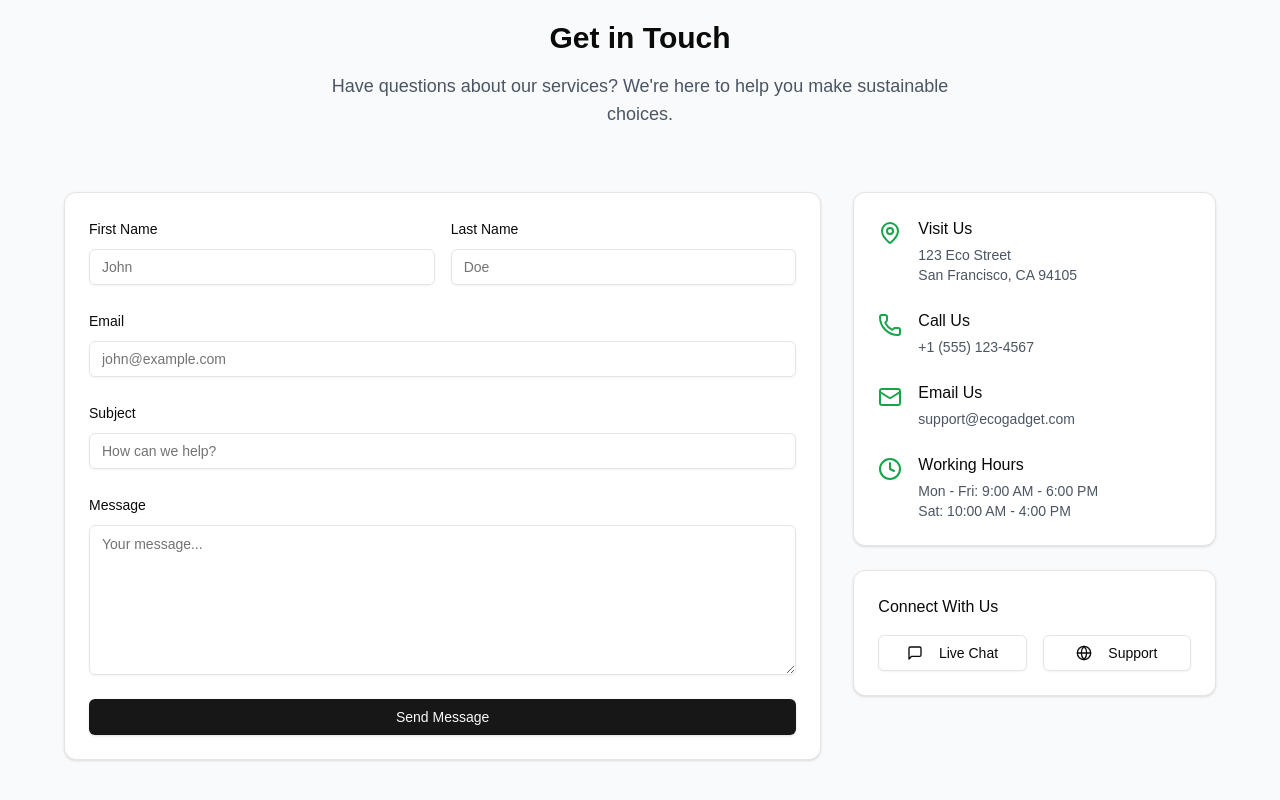
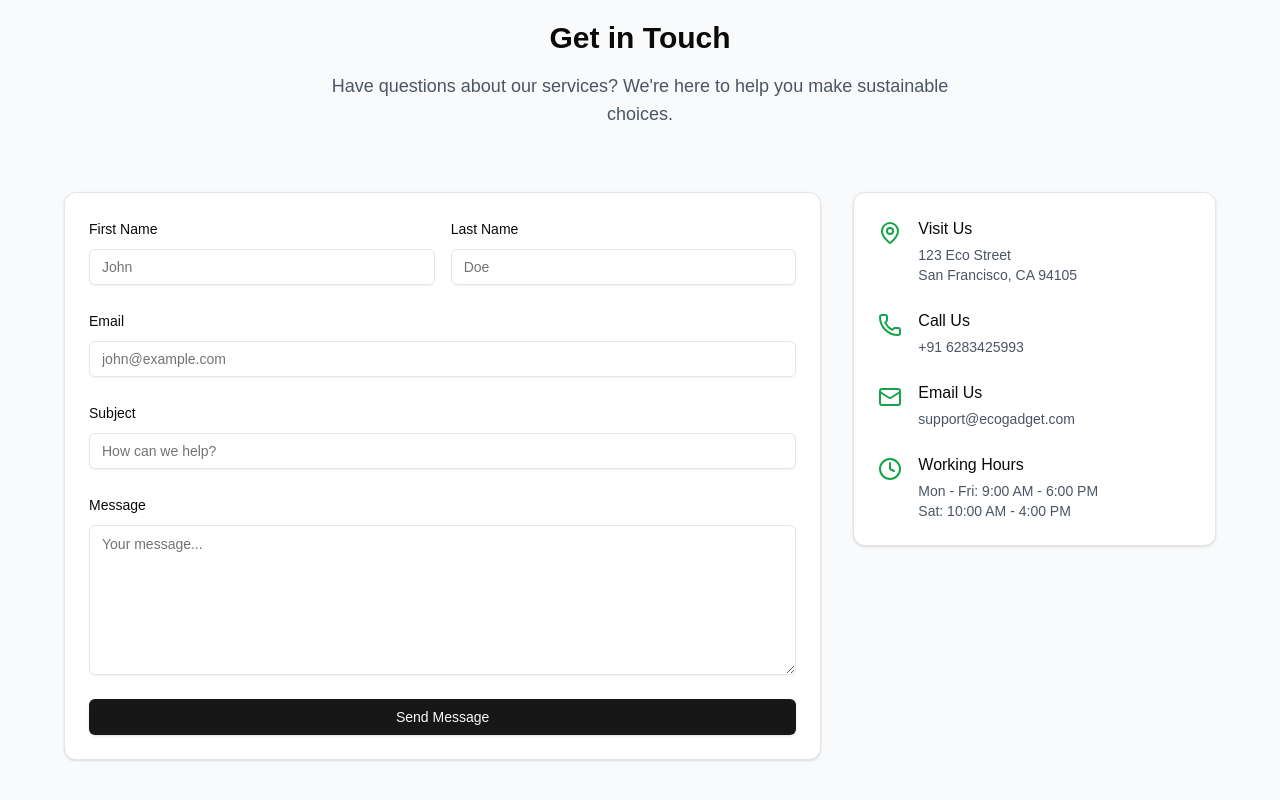
Before and after one commit to vanshshar/ECOGADGET-TURBO, a Next.js app: page / in a window 1280 px wide. Shown: the part 3819-4619 px from the top of the page. Built offline with nearby package versions, Linux system fonts and the light colour scheme.

Commit message:
chnges in landingpage

```diff
--- a/components/contact-section.tsx
+++ b/components/contact-section.tsx
@@ -6,8 +6,47 @@ import { Button } from "@/components/ui/button"
 import { Input } from "@/components/ui/input"
 import { Textarea } from "@/components/ui/textarea"
 import { Card, CardContent } from "@/components/ui/card"
+import { useState } from "react"
+import Swal from "sweetalert2";
+
 
 export function ContactSection() {
+
+  const [formData, setFormData] = useState({
+    firstName: "",
+    lastName: "",
+    email: "",
+    subject: "",
+    message: ""
+  });
+
+  const handleInputChange = (e) => {
+    setFormData((prevData) => {
+      return {
+        ...prevData,
+        [e.target.name]: e.target.value
+      }
+    });
+  }
+
+  const handleSubmit = (e)=>{
+    e.preventDefault();
+    if(!formData.firstName || !formData.lastName || !formData.email || !formData.subject || !formData.message){
+      Swal.fire({
+        text: "Fill all fields properly!",
+        icon: "question"
+      });
+      return;
+    }
+    const emailPattern = /^[a-zA-Z0-9._%+-]+@[a-zA-Z0-9.-]+\.[a-zA-Z]{2,}$/;
+    if(!emailPattern.test(formData.email)){
+      Swal.fire({
+        text: "Email should be correct!",
+        icon: "question"
+      });
+    }
+  }
+
   return (
     <section className="py-24 bg-gray-50">
       <div className="container px-4 mx-auto">
@@ -36,29 +75,32 @@ export function ContactSection() {
                   <div className="grid grid-cols-1 sm:grid-cols-2 gap-4">
                     <div className="space-y-2">
                       <label className="text-sm font-medium">First Name</label>
-                      <Input placeholder="John" />
+                      <Input placeholder="John" name = "firstName" value={formData.firstName} onChange = {handleInputChange}/>
                     </div>
                     <div className="space-y-2">
                       <label className="text-sm font-medium">Last Name</label>
-                      <Input placeholder="Doe" />
+                      <Input placeholder="Doe" name = "lastName" value={formData.lastName} onChange={handleInputChange}/>
                     </div>
                   </div>
                   <div className="space-y-2">
                     <label className="text-sm font-medium">Email</label>
-                    <Input type="email" placeholder="john@example.com" />
+                    <Input type="email" name = "email" placeholder="john@example.com" value={formData.email} onChange={handleInputChange}/>
                   </div>
                   <div className="space-y-2">
                     <label className="text-sm font-medium">Subject</label>
-                    <Input placeholder="How can we help?" />
+                    <Input placeholder="How can we help?" name = "subject" value={formData.subject} onChange={handleInputChange}/>
                   </div>
                   <div className="space-y-2">
                     <label className="text-sm font-medium">Message</label>
                     <Textarea
                       placeholder="Your message..."
                       className="min-h-[150px]"
+                      name = "message"
+                      value={formData.message}
+                      onChange={handleInputChange}
                     />
                   </div>
-                  <Button type="submit" className="w-full">
+                  <Button type="submit" onClick={handleSubmit} className="w-full">
                     Send Message
                   </Button>
                 </form>
@@ -90,7 +132,7 @@ export function ContactSection() {
                     <Phone className="w-6 h-6 text-green-600 mt-1" />
                     <div>
                       <h3 className="font-medium mb-1">Call Us</h3>
-                      <p className="text-sm text-gray-600">+1 (555) 123-4567</p>
+                      <p className="text-sm text-gray-600">+91 6283425993</p>
                     </div>
                   </div>
                   <div className="flex items-start space-x-4">
@@ -115,21 +157,7 @@ export function ContactSection() {
               </CardContent>
             </Card>
 
-            <Card>
-              <CardContent className="p-6">
-                <h3 className="font-medium mb-4">Connect With Us</h3>
-                <div className="grid grid-cols-2 gap-4">
-                  <Button variant="outline" className="w-full">
-                    <MessageSquare className="w-4 h-4 mr-2" />
-                    Live Chat
-                  </Button>
-                  <Button variant="outline" className="w-full">
-                    <Globe className="w-4 h-4 mr-2" />
-                    Support
-                  </Button>
-                </div>
-              </CardContent>
-            </Card>
+
           </motion.div>
         </div>
       </div>
--- a/package.json
+++ b/package.json
@@ -9,6 +9,9 @@
     "lint": "next lint"
   },
   "dependencies": {
+    "@emotion/react": "^11.14.0",
+    "@emotion/styled": "^11.14.0",
+    "@mui/material": "^6.4.5",
     "@radix-ui/react-accordion": "^1.2.2",
     "@radix-ui/react-checkbox": "^1.1.3",
     "@radix-ui/react-label": "^2.1.1",
@@ -28,7 +31,7 @@
     "next": "14.2.16",
     "react": "^18",
     "react-dom": "^18",
-    "sweetalert2": "^11.15.10",
+    "sweetalert2": "^11.17.2",
     "tailwind-merge": "^2.6.0",
     "tailwindcss-animate": "^1.0.7"
   },
```
Also changed, not shown: 1 other file (tests, documents, lock files or other folders).
